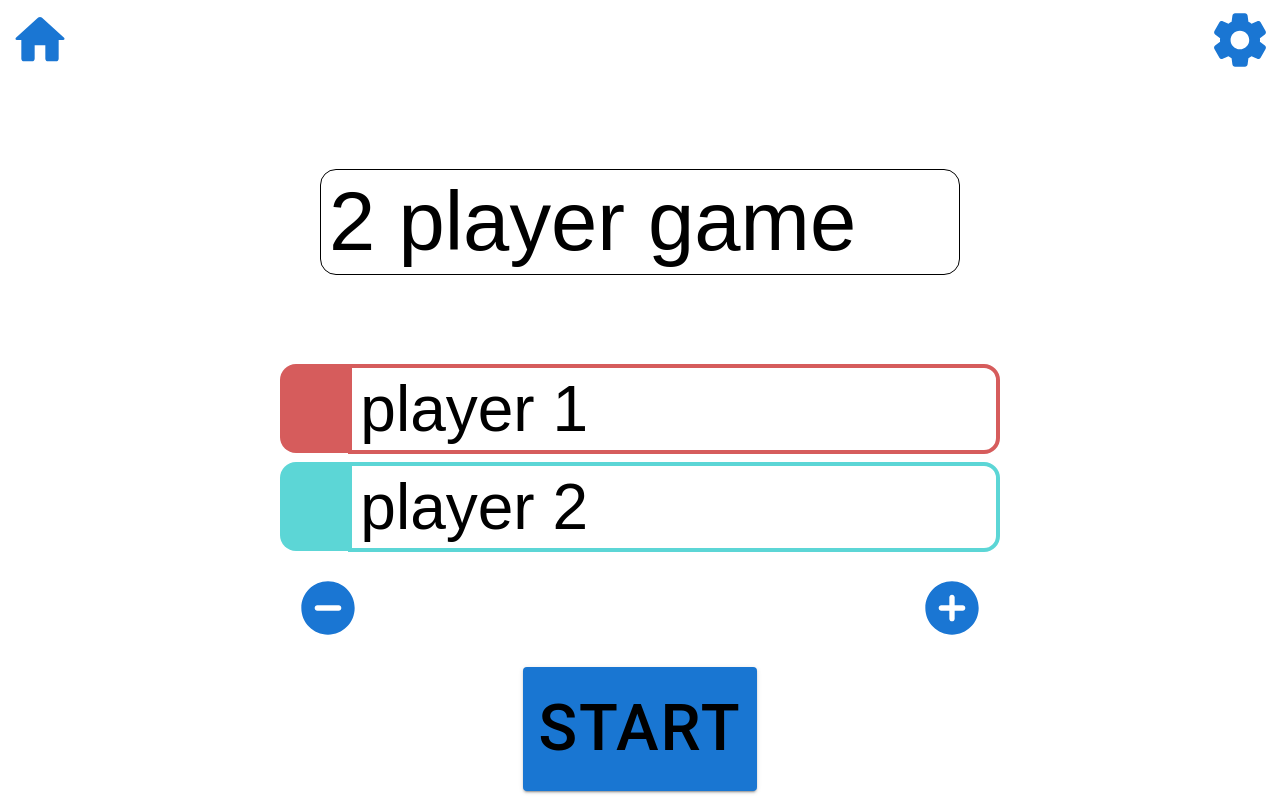
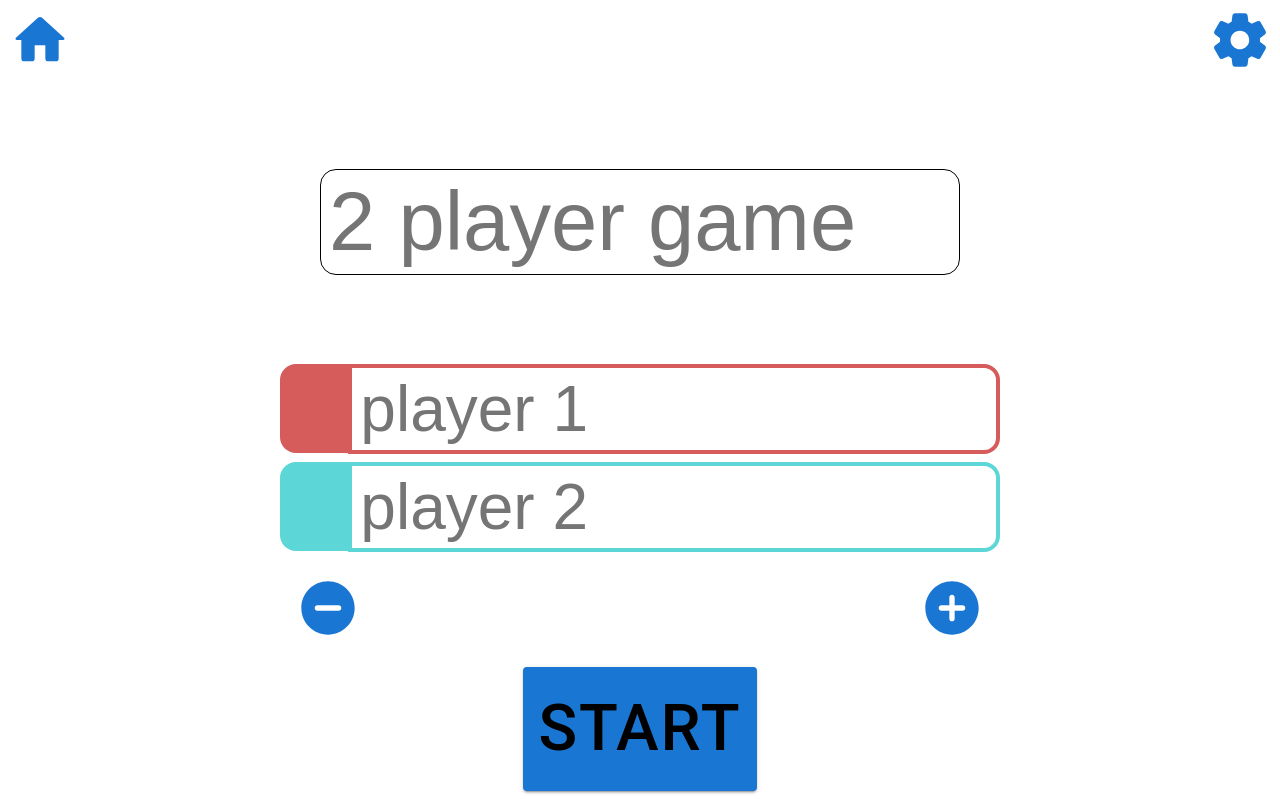
Before and after one commit to iambalaam/score-anything, a React app: page / in a window 1280 px wide. Both pictures are taken after a click on the button "NEW GAME". Built offline with nearby package versions, Linux system fonts and the light colour scheme; the HTML template or start-up script is replaced by a standard one.

Commit message:
Fixing game and player name input

```diff
--- a/src/app/pages/PlayerSetup.tsx
+++ b/src/app/pages/PlayerSetup.tsx
@@ -20,20 +20,9 @@ export function PlayerSetup({ startNewSession }: PlayerSetupProps) {
         name: ''
     });
 
-    const handleSubmit: React.MouseEventHandler = (e) => {
-        e.preventDefault();
-        startNewSession({
-            ...sessionState,
-            name: getGameName(),
-            history: [
-                Array(sessionState.counters.length)
-                    .fill(0)
-                    .map((_, i) => sessionState.counters[i].start)
-            ]
-        });
-    };
+    const defaultGameName = `${sessionState.counters.length} player game`;
+    const defaultPlayerName = (index: number) => `Player ${index + 1}`;
 
-    const getGameName = () => sessionState.name || sessionState.counters.length + ' player game';
     const handleGameNameChange: React.ChangeEventHandler<HTMLInputElement> = (e) => {
         e.preventDefault();
         const name = e.target.value;
@@ -97,23 +86,29 @@ export function PlayerSetup({ startNewSession }: PlayerSetupProps) {
         setPlayerName(playerIndex, name);
     };
 
-    const start = () =>
-        startNewSession({
-            ...sessionState,
-            name: getGameName(),
+    const start = () => {
+        const newSession: SessionState = {
+            name: sessionState.name || defaultGameName,
             history: [
                 Array(sessionState.counters.length)
                     .fill(0)
                     .map((_, i) => sessionState.counters[i].start)
-            ]
+            ],
+            counters: [...sessionState.counters]
+        };
+        newSession.counters.forEach((counter, i) => {
+            counter.name ||= defaultPlayerName(i);
         });
+        startNewSession(newSession);
+    };
 
     return (
         <main id="player-setup">
             <input
                 className="name"
                 type="text"
-                value={getGameName()}
+                value={sessionState.name}
+                placeholder={`${sessionState.counters.length} player game`}
                 onChange={handleGameNameChange}
             />
 
@@ -130,7 +125,8 @@ export function PlayerSetup({ startNewSession }: PlayerSetupProps) {
                         <input
                             type="text"
                             className="name"
-                            value={player.name || `player ${index + 1}`}
+                            placeholder={`player ${index + 1}`}
+                            value={player.name}
                             onChange={handlePlayerName(index)}
                             style={{ borderColor: HSL2String(player.color) }}
                         />
```
